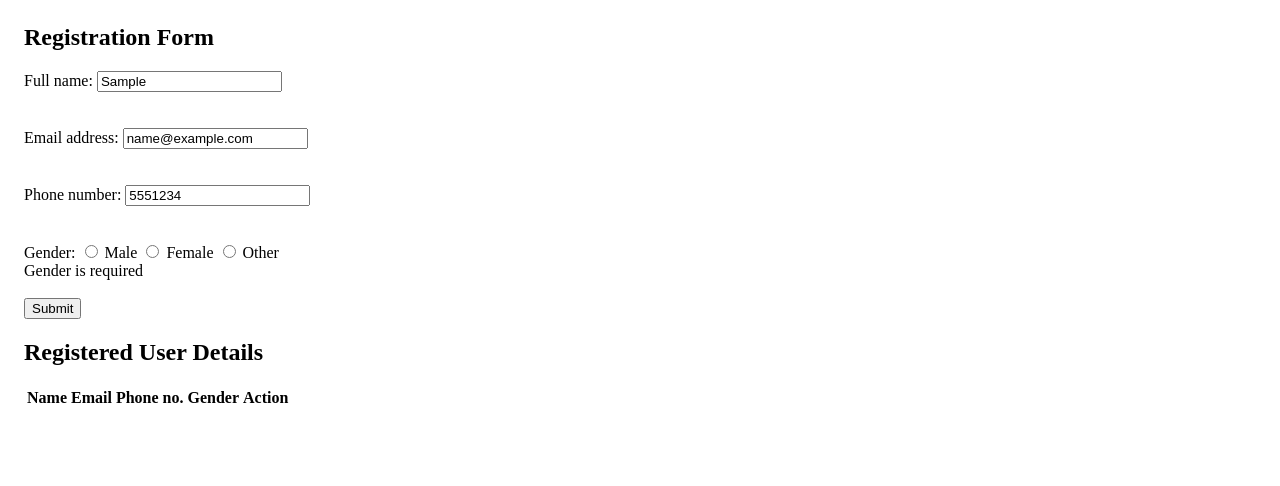
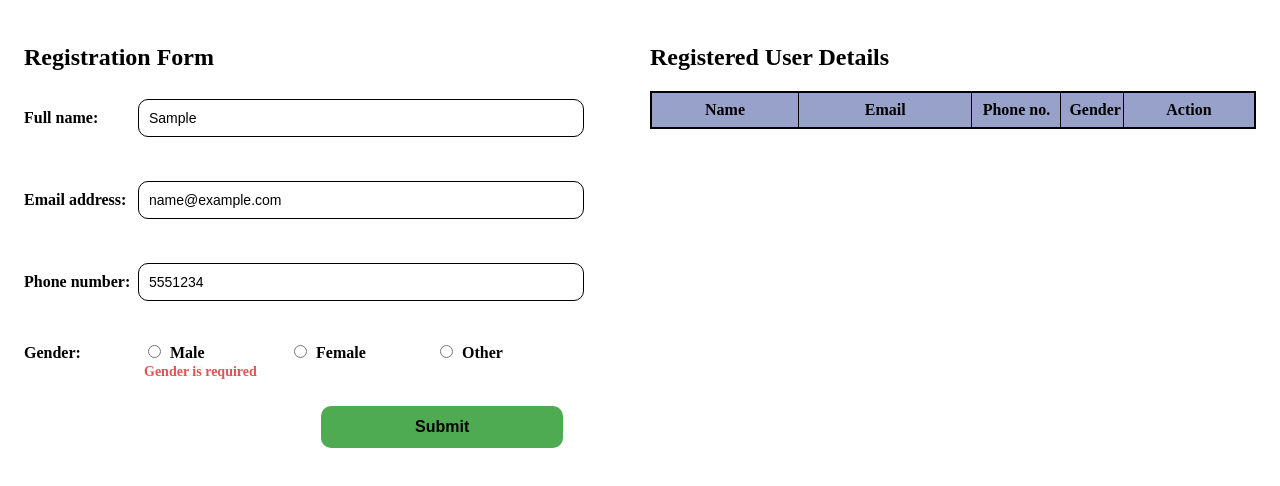
Before and after one commit to bighneswar-mindfire/Interactive-Registration-Form, a plain HTML site: page index.html in a window 1280 px wide. Both pictures are taken after typing "Sample", "name@example.com", "5551234" into the empty fields and a click on the input "Submit". Drawn offline with Linux system fonts and the light colour scheme.

Commit message:
style: add CSS styling

```diff
--- a/styles.css
+++ b/styles.css
@@ -1,11 +1,129 @@
 body {
     margin: 24px;
+}
+
+label {
+    display: inline-block;
+    font-weight: 600;
+    font-size: 16px;
+    width: 110px;
+}
+
+table{
+    table-layout: fixed;
+    width: 100%;
+    border-collapse: collapse;
+    border: 2px solid #000000;
+    border-radius: 10px;
+}
+
+/* name */
+th:nth-child(1) { width: 25%; }
+/* email */
+th:nth-child(2) { width: 30%; }
+/* phone no. */
+th:nth-child(3) { width: 14%; }
+/* gender */
+th:nth-child(4) { width: 9%; }
+/* action buttons */
+th:nth-child(5) { width: 22%; }
+
+td {
+    border: 1px solid #000000;
+    text-align: left;
+    padding: 8px;
+}
+
+th {
+    border: 1px solid #000000;
+    text-align: center;
+    padding: 8px;
+}
+
+table tr td button{
+    border-radius: 10px;
+    border: 0px;
+    padding: 10px 14px;
+    margin-left: 5px;
+    margin-right: 5px;
+}
+
+#table-heading{
+    background-color: #97a1c9;
+}
+
+input{
+    width: 70%;
+    padding: 10px;
+    margin-top: 8px;
+    border: 1px solid #000000 ;
+    border-radius: 10px;
+    font-size: 14px;
+
+}
+
+input[type="radio"] {
+    width: auto;
+    margin-left: 10px;
+    margin-right: 5px;
+}
+
+input[type="submit"] {
+    display: block;
+    margin-left: auto;
+    margin-right: 11%;
+    background-color: #4fab52;
+    padding: 12px 20px;
+    border: none;
+    border-radius: 10px;
+    font-size: 16px;
+    font-weight: 700;
+    width: 40%;
+    cursor: pointer;
+}
+
+input[type="submit"]:hover {
+    background-color: #3d8a41;
+
+}
+
+.validation {
+    color: #e45151;
+    margin-left: 120px;
+    width: auto;
+    font-size: 14px;
 }
 
 .highlight-row{
     background-color: #d0f2d7;
 }
 
+.grid{
+    display: grid;
+    grid-template-columns: 1fr 1fr;
+    gap: 20px;
+}
+
+
+#edit {
+    background-color:#a3d3e2 ;
+    cursor: pointer;
+}
+
+#edit:hover {
+    background-color:#80bdcf ;
+}
+
+#delete {
+    background-color:#e45151 ;
+    color: #ffffff;
+    cursor: pointer;
+}
+
+#delete:hover {
+    background-color: #db3737;
+}
+
 .hide{
     display: none;
 }
```
